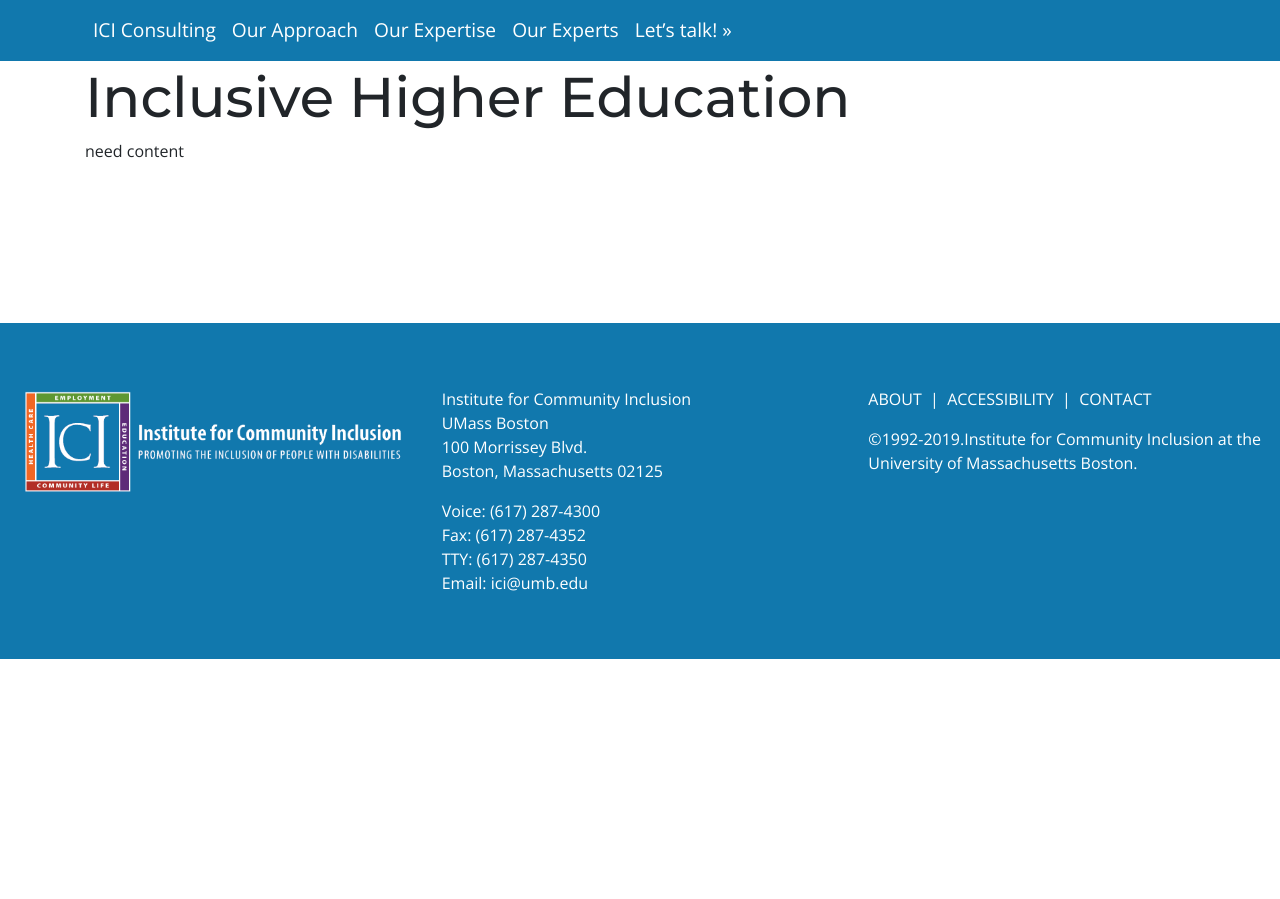
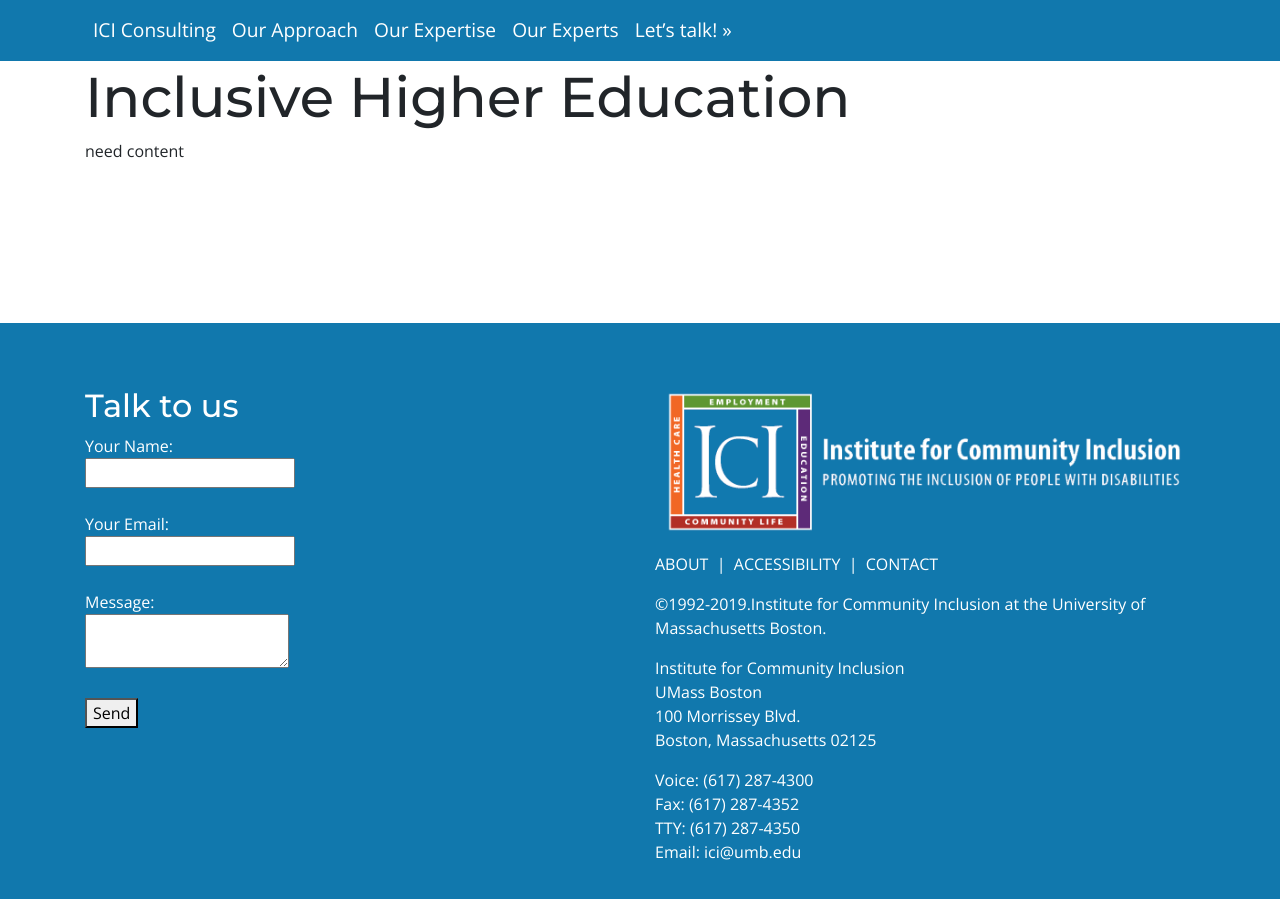
Before and after one commit to communityinclusion/consulting, a Jekyll site: the page built from pages/area_ie.md, in a window 1280 px wide and 928 px high. Shown: the top 899 px of the window. Built offline with Jekyll 4.4.1, drawn with Linux system fonts in a browser that asks for light colours; nearby versions of some CDN libraries.

Commit message:
Update footer.html

```diff
--- a/_includes/footer.html
+++ b/_includes/footer.html
@@ -1,11 +1,32 @@
-<footer class="footer container-fluid">
+<footer class="footer ">
+  <div class="container">
   <div class="row">
     <div class="col-md">
-        <img src="/imgs/ici_banner.png" class="img-fluid" alt="Institute for Community Inclusion">
+        <form name="contact" method="POST" data-netlify="true">
+          <h2>Talk to us</h2>
+
+
+            <p>
+              <label>Your Name: <br><input type="text" name="name" /></label>
+            </p>
+            <p>
+              <label>Your Email: <br><input type="email" name="email" /></label>
+            </p>
+            <p>
+              <label>Message: <br><textarea name="message"></textarea></label>
+            </p>
+            <p>
+              <button type="submit">Send</button>
+            </p>
+          </form>
 
     </div>
 
+
       <div class="col-md">
+          <p><img src="/imgs/ici_banner.png" class="img-fluid" alt="Institute for Community Inclusion"></p>
+          <p><a href="">ABOUT</a>&nbsp; | &nbsp;<a href="/">ACCESSIBILITY</a>&nbsp; | &nbsp;<a href="">CONTACT</a></p>
+          <p>©1992-<script>document.write(new Date().getFullYear())</script>.<a href="http://communityinclusion.org">Institute for Community Inclusion</a> at the University of Massachusetts Boston.</p>
           <address>Institute for Community Inclusion<br />
             UMass Boston<br />
             100 Morrissey Blvd.<br />
@@ -15,9 +36,6 @@
             TTY: (617) 287-4350<br />
             Email: <a href="mailto:thinkcollege@umb.edu">ici@umb.edu</a><br />
         </div>
-      <div class="col-md">
-          <p><a href="">ABOUT</a>&nbsp; | &nbsp;<a href="/">ACCESSIBILITY</a>&nbsp; | &nbsp;<a href="">CONTACT</a></p>
-          <p>©1992-<script>document.write(new Date().getFullYear())</script>.<a href="http://communityinclusion.org">Institute for Community Inclusion</a> at the University of Massachusetts Boston.</p>
   </div>
 </div>
 </footer>
```
Lines whose indentation alone changed are shown as unchanged.
